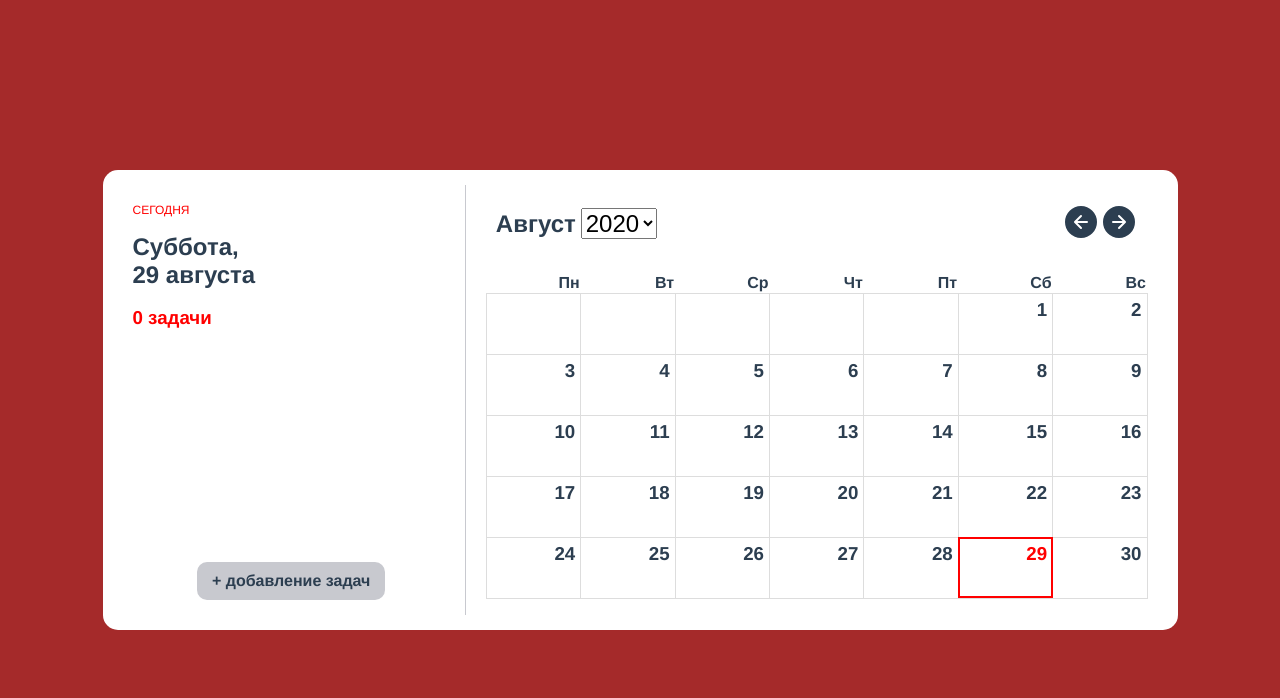
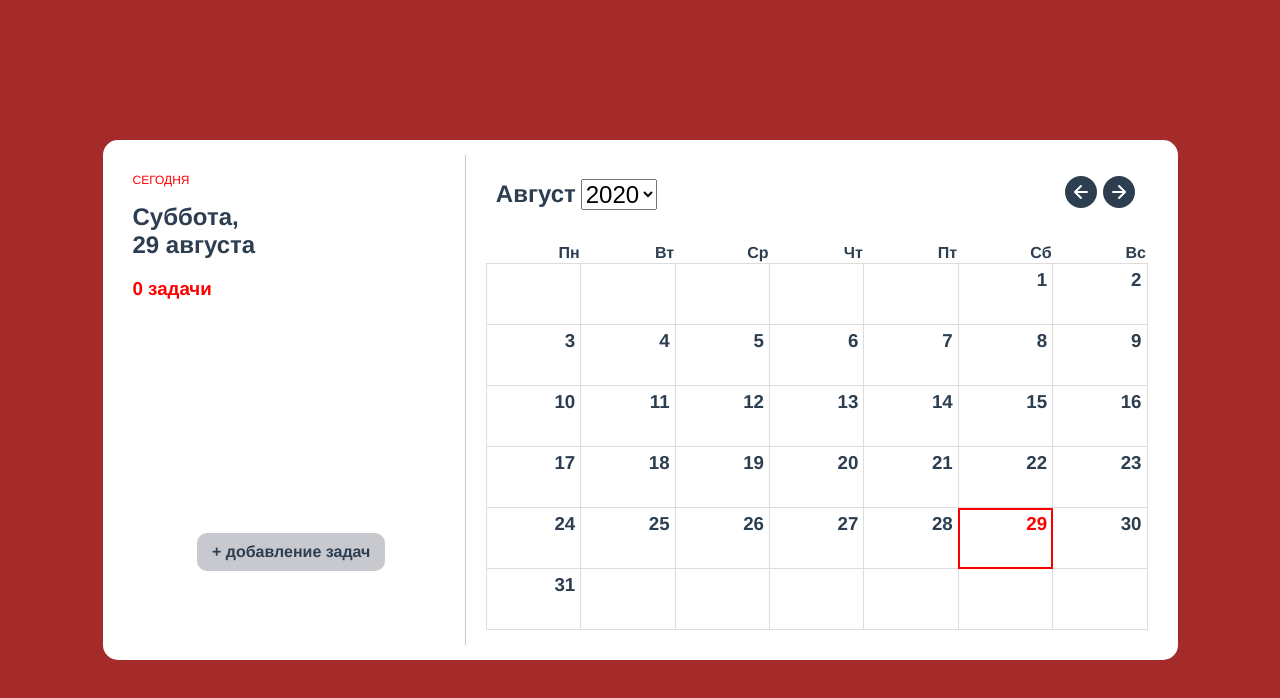
Before and after one commit to VLinar/vuetodo, a Vue app: page /2020/august/29 in a window 1280 px wide. Shown: the top 698 px of the page. Built offline with nearby package versions, Linux system fonts and the light colour scheme.

Commit message:
добавил апдейт туду, подправил календарь

```diff
--- a/src/components/calendar.vue
+++ b/src/components/calendar.vue
@@ -68,7 +68,7 @@ import { mapGetters } from 'vuex';
                 return this.WEEK_DAYS_FROM_MONDAY[this.date.getDay()];
             },
             getmonthcount(){
-                return new Date(this.$route.params.year, this.GetNumberMonth(this.$route.params.month) + 1, 0).getDate()
+                return new Date(this.$route.params.year, Number(this.GetNumberMonth(this.$route.params.month)) + 1, 0).getDate()
             }
         },
     }
--- a/src/components/edittask.vue
+++ b/src/components/edittask.vue
@@ -1,9 +1,8 @@
 <template>
-    <div>
+    <div class="edt">
         <input type="time" value="08:00" ref="time">
-        <input type="text" value="Test task" ref="task">
-        <!-- <button @click="edittododate(1,2)">OK</button>    -->
-         <button @click="test">OK</button>
+        <textarea value="Test task" cols="30" rows="2" ref="task" placeholder="text"></textarea>
+        <button @click="updatetask">OK</button>
     </div>
 </template>
 
@@ -11,22 +10,36 @@
 import { mapActions } from 'vuex'
     export default {
         props:{
-            editfunc: Function
+            editfunc: Function,
+            id: Number
         },
         methods:{
             ...mapActions([
                 'edittododate'
             ]),
-            test(){
-                let test1 = {}
-                test1.time = this.$refs.time.value
-                test1.task = this.$refs.task.value
-                this.edittododate(test1)
+            updatetask(){
+                let payload = {}
+
+                payload.id = this.id
+                payload.time = this.$refs.time.value
+                payload.task = this.$refs.task.value
+
+                this.edittododate(payload),
+                // Перевод в режим просмотра
+                this.editfunc()
             }
         }
     }
 </script>
 
 <style scoped>
+.edt {
+    display: flex;
+    flex-direction: column;
+    padding: 0px 8px;
+}
 
+.edt input{
+    width: 23%;
+}
 </style>
--- a/src/store/index.js
+++ b/src/store/index.js
@@ -139,7 +139,7 @@ export default new Vuex.Store({
         {
             id: 8,
             title: "test test test test testtesttest test test testtest testtesttest test test testtest",
-            date: "2020-10-25",
+            date: "2020-11-11",
             time: '14:00',
             checked: false,
             userid: 1
@@ -147,7 +147,7 @@ export default new Vuex.Store({
         {
             id: 9,
             title: "test test test test testtesttest test test testtest testtesttest test test testtest",
-            date: "2020-10-25",
+            date: "2020-11-11",
             time: '16:00',
             checked: false,
             userid: 1
@@ -155,15 +155,15 @@ export default new Vuex.Store({
         {
             id: 10,
             title: "test test test test testtesttest test test testtest testtesttest test test testtest",
-            date: "2020-10-25",
+            date: "2020-11-11",
             time: '08:00',
             checked: false,
             userid: 1
         },
         {
             id: 11,
-            title: "test test test test testtesttest test test testtest testtesttest test test testtest",
-            date: "2020-10-25",
+            title: "test",
+            date: "2020-11-11",
             time: '08:00',
             checked: false,
             userid: 1
@@ -183,6 +183,15 @@ export default new Vuex.Store({
       deleted(state, value){
         state.todo = state.todo.filter(e => e.id !== value)
         console.log(state.todo)
+      },
+      updatetodo(state,val){
+          state.todo.map(e => {
+              if(e.id === val.id){
+                  e.time = val.time
+                  e.title = val.task
+              }
+              return e
+          })
       }
   },
   actions: {
@@ -193,7 +202,7 @@ export default new Vuex.Store({
           commit('deleted', value)
       },
       edittododate({commit}, val){
-        commit('checked', val)
+        commit('updatetodo', val)
       }
   },
   getters: {
```
